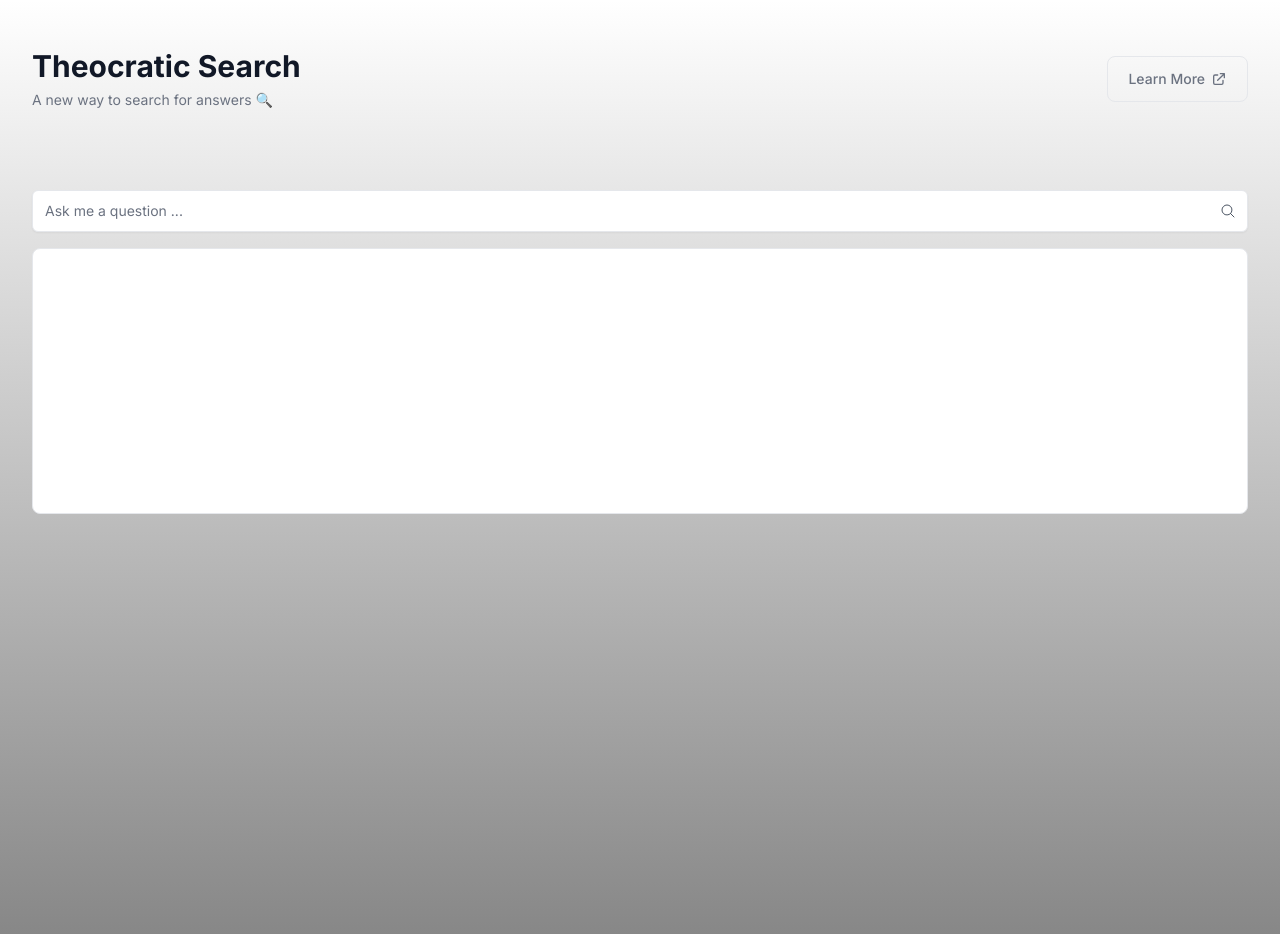
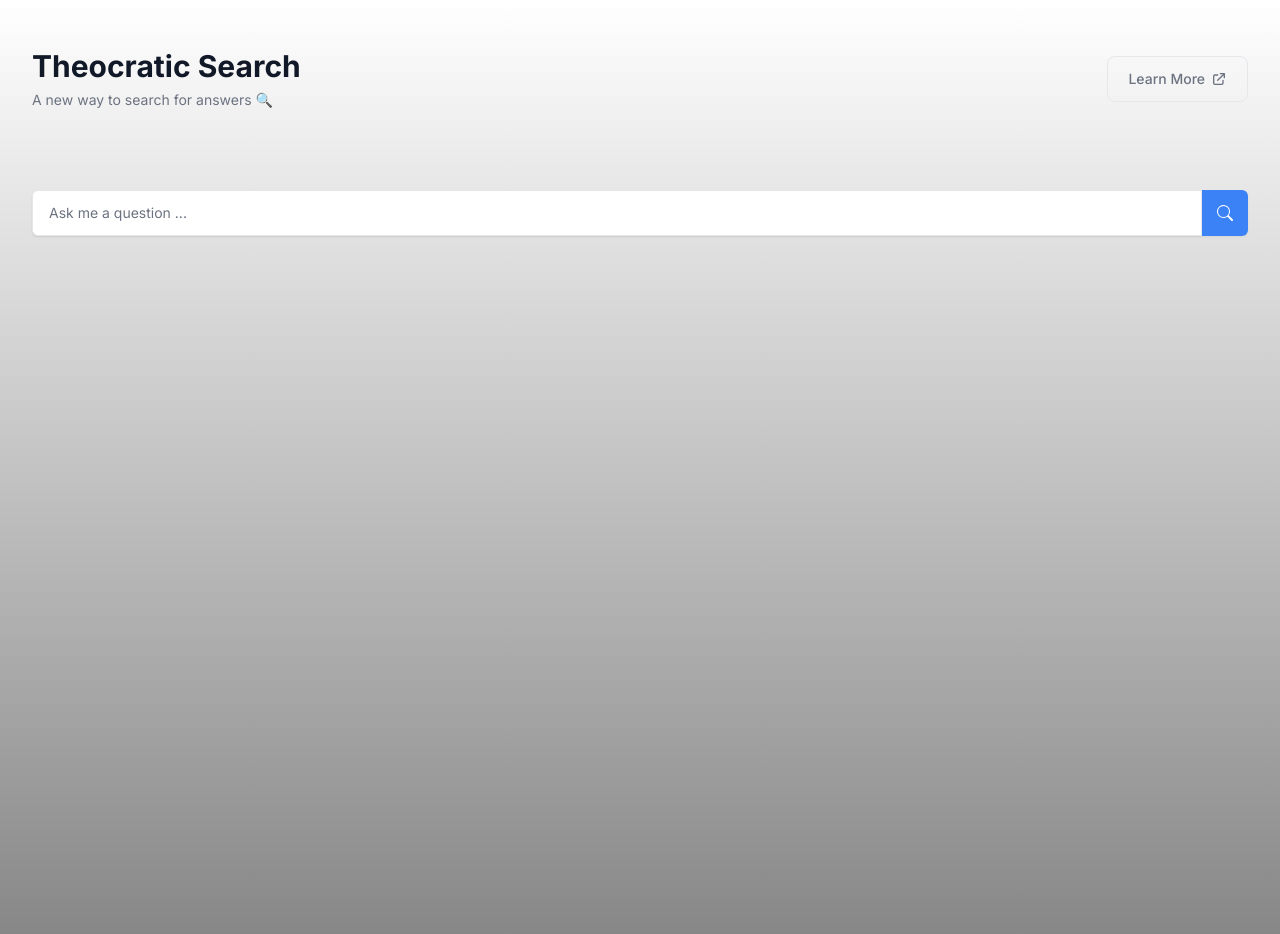
Before and after one commit to rimorin/theocratic-search, a Next.js app: page / in a window 1280 px wide. Shown: the top 934 px of the page. Built offline with nearby package versions, Linux system fonts and the light colour scheme.

Commit message:
added text box utilities and notifications

```diff
--- a/app/page.tsx
+++ b/app/page.tsx
@@ -1,10 +1,13 @@
 "use client";
 import { useState } from "react";
+
+const DEFAULT_NOTIFICATION_TIMEOUT = 3000;
 
 export default function Home() {
   const [searchTerm, setSearchTerm] = useState<string>("");
   const [searchResults, setSearchResults] = useState<string>("");
   const [isSearching, setIsSearching] = useState<boolean>(false);
+  const [showNotification, setShowNotification] = useState<boolean>(false);
 
   const fetchResult = async (searchTerm: string) => {
     if (searchTerm === "") return;
@@ -13,7 +16,7 @@ export default function Home() {
     const response = await fetch(`/api?query=${searchTerm}`);
     const data = await response.json();
     setIsSearching(false);
-    setSearchResults(data.text);
+    setSearchResults(data.text.trim());
   };
 
   const handleEnterKey = async (e: any) => {
@@ -31,6 +34,32 @@ export default function Home() {
   return (
     <>
       <header>
+        {showNotification && (
+          <div
+            className="bg-white border rounded-md shadow-lg dark:bg-gray-800 dark:border-gray-700 absolute bottom-5 left-1/2 -translate-x-1/2"
+            role="alert"
+          >
+            <div className="flex p-4">
+              <div className="flex-shrink-0">
+                <svg
+                  className="h-4 w-4 text-blue-500 mt-0.5"
+                  xmlns="http://www.w3.org/2000/svg"
+                  width="16"
+                  height="16"
+                  fill="currentColor"
+                  viewBox="0 0 16 16"
+                >
+                  <path d="M8 16A8 8 0 1 0 8 0a8 8 0 0 0 0 16zm.93-9.412-1 4.705c-.07.34.029.533.304.533.194 0 .487-.07.686-.246l-.088.416c-.287.346-.92.598-1.465.598-.703 0-1.002-.422-.808-1.319l.738-3.468c.064-.293.006-.399-.287-.47l-.451-.081.082-.381 2.29-.287zM8 5.5a1 1 0 1 1 0-2 1 1 0 0 1 0 2z" />
+                </svg>
+              </div>
+              <div className="ml-3">
+                <p className="text-sm text-gray-700 dark:text-gray-400">
+                  Copied to clipboard!
+                </p>
+              </div>
+            </div>
+          </div>
+        )}
         <div className="mx-auto max-w-screen-xl px-4 py-8 sm:px-6 sm:py-12 lg:px-8">
           <div className="sm:flex sm:items-center sm:justify-between">
             <div className="text-center sm:text-left">
@@ -76,88 +105,122 @@ export default function Home() {
       </header>
       <div className="mx-auto max-w-screen-xl min-h-screen px-4 sm:px-6 lg:px-8">
         <form className="mx-auto mb-0 mt-8 space-y-4">
-          <div className="relative">
-            <label htmlFor="Search" className="sr-only">
-              Search
+          <div>
+            <label
+              htmlFor="hs-trailing-button-add-on-with-icon"
+              className="sr-only"
+            >
+              Label
             </label>
-
+            <div className="flex rounded-md shadow-sm">
               <input
                 type="text"
-              id="Search"
                 placeholder="Ask me a question ..."
-              className="w-full rounded-md border-gray-200 py-2.5 pe-10 shadow-sm sm:text-sm"
+                name="hs-trailing-button-add-on-with-icon"
+                className="py-3 px-4 block w-full border-gray-200 shadow-sm rounded-l-md text-sm dark:bg-slate-900 dark:border-gray-700 dark:text-gray-400 focus:ring-0 focus:ring-offset-0"
                 value={searchTerm}
                 onChange={(e) => setSearchTerm(e.target.value)}
                 onKeyDown={handleEnterKey}
                 disabled={isSearching}
               />
-
-            <span className="absolute inset-y-0 end-0 grid w-10 place-content-center">
               <button
                 type="button"
-                className="text-gray-600 hover:text-gray-700"
+                className="inline-flex flex-shrink-0 justify-center items-center h-[2.875rem] w-[2.875rem] rounded-r-md border border-transparent font-semibold bg-blue-500 text-white hover:bg-blue-600 focus:z-10 focus:outline-none focus:ring-2 focus:ring-blue-500 transition-all text-sm"
                 onClick={handleClick}
                 disabled={isSearching}
               >
-                <span className="sr-only">Search</span>
-
+                {isSearching ? (
+                  <span
+                    className="animate-spin inline-block w-4 h-4 border-[3px] border-current border-t-transparent text-white rounded-full"
+                    role="status"
+                    aria-label="loading"
+                  >
+                    <span className="sr-only">Loading...</span>
+                  </span>
+                ) : (
                   <svg
+                    className="h-4 w-4"
                     xmlns="http://www.w3.org/2000/svg"
-                  fill="none"
-                  viewBox="0 0 24 24"
-                  strokeWidth="1.5"
-                  stroke="currentColor"
-                  className="h-4 w-4"
+                    width="16"
+                    height="16"
+                    fill="currentColor"
+                    viewBox="0 0 16 16"
                   >
-                  <path
-                    strokeLinecap="round"
-                    strokeLinejoin="round"
-                    d="M21 21l-5.197-5.197m0 0A7.5 7.5 0 105.196 5.196a7.5 7.5 0 0010.607 10.607z"
-                  />
+                    <path d="M11.742 10.344a6.5 6.5 0 1 0-1.397 1.398h-.001c.03.04.062.078.098.115l3.85 3.85a1 1 0 0 0 1.415-1.414l-3.85-3.85a1.007 1.007 0 0 0-.115-.1zM12 6.5a5.5 5.5 0 1 1-11 0 5.5 5.5 0 0 1 11 0z" />
                   </svg>
+                )}
               </button>
-            </span>
             </div>
+          </div>
+          {searchResults && (
             <div className="items-center relative">
-            <label className="sr-only" htmlFor="message">
-              Message
+              <label className="sr-only" htmlFor="answer">
+                Answer
               </label>
-
+              <div className="w-full mb-4 border border-gray-200 rounded-lg bg-gray-50 dark:bg-gray-700 dark:border-gray-600 ">
+                <div className="px-4 py-2 bg-white rounded-t-lg dark:bg-gray-800">
                   <textarea
-              className={`w-full rounded-lg border-gray-200 p-3 ${
-                isSearching && "opacity-20 dark:bg-gray-200"
-              }`}
+                    className="w-full px-0 text-sm text-gray-900 bg-white border-0 dark:bg-gray-800 focus:ring-0 dark:text-white dark:placeholder-gray-400"
                     disabled
-              rows={10}
+                    rows={8}
                     id="message"
                     value={searchResults}
                     style={{ resize: "none" }}
                   ></textarea>
-            {isSearching && (
-              <div
-                role="status"
-                className="absolute -translate-x-1/2 -translate-y-1/2 top-2/4 left-1/2"
+                </div>
+                <div className="text-end px-3 py-2 border-t dark:border-gray-600">
+                  <div className="pl-0 space-x-1 sm:pl-2">
+                    <button
+                      type="button"
+                      className="inline-flex justify-center items-center p-2 text-gray-500 rounded cursor-pointer hover:text-gray-900 hover:bg-gray-100 dark:text-gray-400 dark:hover:text-white dark:hover:bg-gray-600"
+                      onClick={async () => {
+                        await navigator.clipboard.writeText(searchResults);
+                        setShowNotification(true);
+                        setTimeout(() => {
+                          setShowNotification(false);
+                        }, DEFAULT_NOTIFICATION_TIMEOUT);
+                      }}
                     >
                       <svg
+                        className="w-5 h-5"
                         aria-hidden="true"
-                  className="inline w-10 h-10 mr-2 text-gray-200 animate-spin dark:text-gray-600 fill-pink-600"
-                  viewBox="0 0 100 101"
-                  fill="none"
                         xmlns="http://www.w3.org/2000/svg"
+                        fill="currentColor"
+                        viewBox="0 0 18 20"
                       >
-                  <path
-                    d="M100 50.5908C100 78.2051 77.6142 100.591 50 100.591C22.3858 100.591 0 78.2051 0 50.5908C0 22.9766 22.3858 0.59082 50 0.59082C77.6142 0.59082 100 22.9766 100 50.5908ZM9.08144 50.5908C9.08144 73.1895 27.4013 91.5094 50 91.5094C72.5987 91.5094 90.9186 73.1895 90.9186 50.5908C90.9186 27.9921 72.5987 9.67226 50 9.67226C27.4013 9.67226 9.08144 27.9921 9.08144 50.5908Z"
+                        <path d="M5 9V4.13a2.96 2.96 0 0 0-1.293.749L.879 7.707A2.96 2.96 0 0 0 .13 9H5Zm11.066-9H9.829a2.98 2.98 0 0 0-2.122.879L7 1.584A.987.987 0 0 0 6.766 2h4.3A3.972 3.972 0 0 1 15 6v10h1.066A1.97 1.97 0 0 0 18 14V2a1.97 1.97 0 0 0-1.934-2Z" />
+                        <path d="M11.066 4H7v5a2 2 0 0 1-2 2H0v7a1.969 1.969 0 0 0 1.933 2h9.133A1.97 1.97 0 0 0 13 18V6a1.97 1.97 0 0 0-1.934-2Z" />
+                      </svg>
+                      <span className="sr-only">Copy</span>
+                    </button>
+                    {navigator.share && (
+                      <button
+                        type="button"
+                        className="inline-flex justify-center items-center p-2 text-gray-500 rounded cursor-pointer hover:text-gray-900 hover:bg-gray-100 dark:text-gray-400 dark:hover:text-white dark:hover:bg-gray-600"
+                        onClick={() => {
+                          navigator.share({
+                            title: searchTerm,
+                            text: searchResults,
+                          });
+                        }}
+                      >
+                        <svg
+                          className="w-5 h-5"
+                          aria-hidden="true"
+                          xmlns="http://www.w3.org/2000/svg"
                           fill="currentColor"
-                  />
-                  <path
-                    d="M93.9676 39.0409C96.393 38.4038 97.8624 35.9116 97.0079 33.5539C95.2932 28.8227 92.871 24.3692 89.8167 20.348C85.8452 15.1192 80.8826 10.7238 75.2124 7.41289C69.5422 4.10194 63.2754 1.94025 56.7698 1.05124C51.7666 0.367541 46.6976 0.446843 41.7345 1.27873C39.2613 1.69328 37.813 4.19778 38.4501 6.62326C39.0873 9.04874 41.5694 10.4717 44.0505 10.1071C47.8511 9.54855 51.7191 9.52689 55.5402 10.0491C60.8642 10.7766 65.9928 12.5457 70.6331 15.2552C75.2735 17.9648 79.3347 21.5619 82.5849 25.841C84.9175 28.9121 86.7997 32.2913 88.1811 35.8758C89.083 38.2158 91.5421 39.6781 93.9676 39.0409Z"
-                    fill="currentFill"
-                  />
+                          viewBox="0 0 18 18"
+                        >
+                          <path d="M14.419 10.581a3.564 3.564 0 0 0-2.574 1.1l-4.756-2.49a3.54 3.54 0 0 0 .072-.71 3.55 3.55 0 0 0-.043-.428L11.67 6.1a3.56 3.56 0 1 0-.831-2.265c.006.143.02.286.043.428L6.33 6.218a3.573 3.573 0 1 0-.175 4.743l4.756 2.491a3.58 3.58 0 1 0 3.508-2.871Z" />
                         </svg>
-                <span className="sr-only">Loading...</span>
+                        <span className="sr-only">Share</span>
+                      </button>
+                    )}
+                  </div>
+                </div>
+              </div>
             </div>
           )}
-          </div>
         </form>
       </div>
     </>
```
Lines whose indentation alone changed are shown as unchanged.
